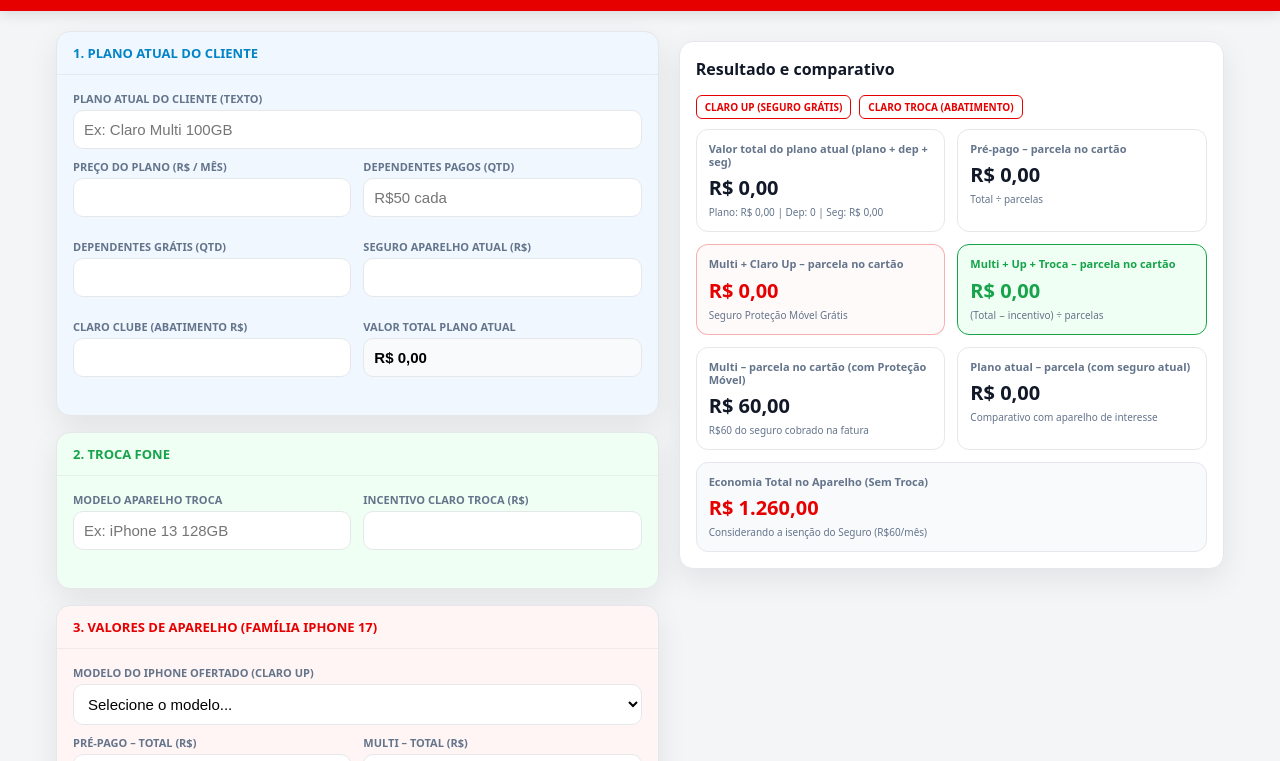
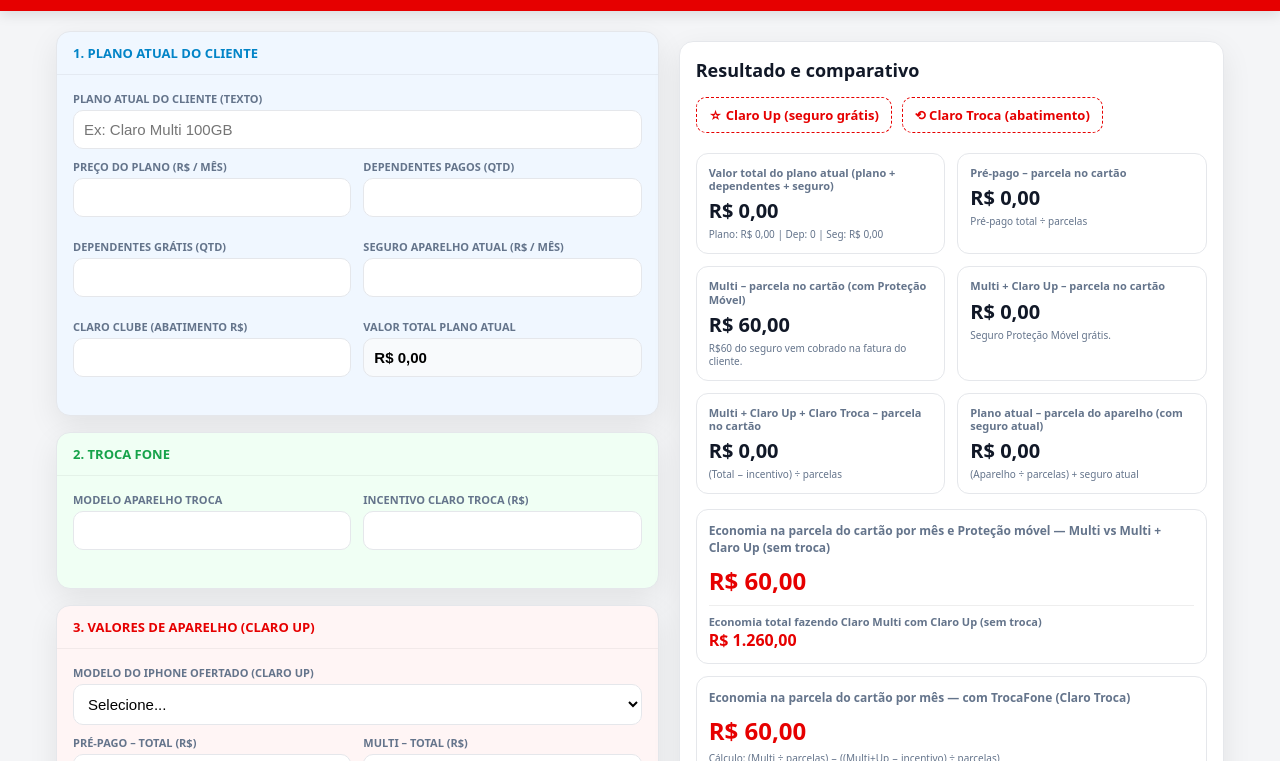
Before and after one commit to antoniobelocontato-eng/simulador-teste-claro-up-antonio, a plain HTML site: page index.html in a window 1280 px wide. Shown: the part 39-800 px from the top of the page. Drawn offline with Linux system fonts and the light colour scheme.

```diff
--- a/index.html
+++ b/index.html
@@ -3,13 +3,13 @@
 <head>
 <meta charset="UTF-8" />
 <meta name="viewport" content="width=device-width, initial-scale=1.0"/>
-<title>Simulador Claro Up – V3.0</title>
+<title>Simulador Claro Up – V3.0 Oficial</title>
 <style>
 :root{
   --claro-red:#e60000; --claro-red-dark:#c80000;
   --bg:#f4f5f7; --card:#fff; --text:#111827; --muted:#64748b;
   --border:#e5e7eb; --radius:14px; --shadow:0 10px 30px rgba(0,0,0,0.08);
-  /* Cores dos Setores */
+  /* Cores dos Setores (Esquerda) */
   --c-plano:#f0f7ff; --c-troca:#f0fff4; --c-oferta:#fff5f5; --c-outros:#fffbeb; --c-acessorios:#f8fafc;
 }
 *{box-sizing:border-box}
@@ -21,7 +21,7 @@
 main{max-width:1200px;margin:20px auto;padding:0 16px;display:grid;grid-template-columns:1fr;gap:20px}
 @media(min-width:1024px){ main{grid-template-columns:1.05fr 0.95fr} }
 
-/* Cards de Preenchimento (Esquerda) */
+/* LADO ESQUERDO: SETORES COLORIDOS */
 .sector-card{border-radius:var(--radius);border:1px solid var(--border);margin-bottom:16px;background:var(--card);box-shadow:var(--shadow);overflow:hidden}
 .sector-hd{padding:12px 16px;font-weight:800;font-size:13px;text-transform:uppercase;border-bottom:1px solid rgba(0,0,0,0.05)}
 .sector-bd{padding:16px}
@@ -34,37 +34,40 @@
 
 .field-group{display:grid;grid-template-columns:1fr 1fr;gap:12px;margin-bottom:12px}
 @media(max-width:600px){ .field-group{grid-template-columns:1fr} }
-
 .field{display:flex;flex-direction:column;gap:4px;margin-bottom:10px}
 label{font-size:11px;font-weight:700;color:var(--muted);text-transform:uppercase}
 input, select, textarea{padding:10px;border:1px solid var(--border);border-radius:10px;font-size:15px;background:#fff}
 
-/* Acessórios Dinâmicos */
+/* ACESSÓRIOS */
 .acessorio-row{display:flex;gap:8px;margin-bottom:8px;align-items:center}
 .btn-plus{background:var(--claro-red);color:#fff;border:none;border-radius:50%;width:26px;height:26px;cursor:pointer;font-weight:bold}
 
-/* Lado Direito (Resultados) */
-.results-column{display:flex;flex-direction:column;gap:16px}
+/* LADO DIREITO: RESULTADO E COMPARATIVO (FIEL AO PRINT 1) */
+.results-column{display:flex;flex-direction:column;gap:12px}
 @media(min-width:1024px){ .results-column{position:sticky;top:80px;height:fit-content} }
 
-.res-card{background:#fff;border-radius:var(--radius);border:1px solid var(--border);box-shadow:var(--shadow);padding:16px}
-.res-hd{font-weight:800;font-size:16px;margin-bottom:15px;display:flex;justify-content:space-between;align-items:center}
-.kpi-grid{display:grid;grid-template-columns:1fr 1fr;gap:12px}
-@media(max-width:500px){ .kpi-grid{grid-template-columns:1fr} }
+.res-container{background:#fff;border-radius:var(--radius);border:1px solid var(--border);box-shadow:var(--shadow);padding:16px}
+.res-title{font-weight:800;font-size:18px;margin-bottom:15px}
 
-.kcard{border:1px solid var(--border);border-radius:12px;padding:12px;background:#fff}
-.k-label{font-size:11px;font-weight:700;color:var(--muted);line-height:1.2;margin-bottom:6px;display:block}
-.k-val{font-size:20px;font-weight:900;color:var(--text)}
-.k-sub{font-size:10px;color:var(--muted);margin-top:4px;display:block}
-.highlight{border:1px solid rgba(230,0,0,0.3);background:rgba(230,0,0,0.02)}
-.highlight .k-val{color:var(--claro-red)}
+.badge-row{display:flex;gap:10px;margin-bottom:20px}
+.badge-box{border:1px dashed var(--claro-red);padding:8px 12px;border-radius:10px;color:var(--claro-red);font-size:13px;font-weight:800;display:flex;align-items:center;gap:6px}
 
-.footer-full{grid-column:1/-1;background:#fff;padding:20px;border-radius:var(--radius);border:1px solid var(--border);text-align:center;margin-top:20px}
-.btn-whatsapp{background:#25d366;color:#fff;border:none;padding:14px 30px;border-radius:999px;font-weight:800;cursor:pointer;font-size:16px}
-.timestamp{margin-top:15px;font-size:12px;color:var(--muted);font-weight:bold}
+.k-grid{display:grid;grid-template-columns:1fr 1fr;gap:12px;margin-bottom:15px}
+@media(max-width:500px){ .k-grid{grid-template-columns:1fr} }
 
-.badge-row{display:flex;gap:8px;margin-bottom:10px}
-.badge{padding:4px 8px;border-radius:6px;font-size:10px;font-weight:800;border:1px solid var(--claro-red);color:var(--claro-red)}
+.k-box{border:1px solid var(--border);border-radius:12px;padding:12px;background:#fff}
+.k-label{font-size:11px;font-weight:700;color:var(--muted);line-height:1.2;margin-bottom:5px;display:block}
+.k-val{font-size:20px;font-weight:900;color:#111827}
+.k-sub{font-size:10px;color:var(--muted);margin-top:4px;display:block;line-height:1.3}
+
+/* Cards de Economia (Fiel ao print) */
+.eco-card{border:1px solid var(--border);border-radius:12px;padding:12px;margin-bottom:12px;background:#fff}
+.eco-label{font-size:12px;font-weight:800;color:var(--muted);margin-bottom:8px;display:block}
+.eco-val{font-size:24px;font-weight:900;color:var(--claro-red);display:block;margin-bottom:5px}
+.eco-footer{font-size:11px;color:var(--muted);border-top:1px solid #eee;padding-top:8px;margin-top:8px}
+
+.footer-full{grid-column:1/-1;background:#fff;padding:25px;border-radius:var(--radius);border:1px solid var(--border);text-align:center;margin-top:20px}
+.btn-whatsapp{background:#25d366;color:#fff;border:none;padding:16px 40px;border-radius:999px;font-weight:800;cursor:pointer;font-size:16px;box-shadow:0 4px 12px rgba(37,211,102,0.3)}
 </style>
 </head>
 <body>
@@ -85,9 +88,9 @@
                 <div class="field"><label>Plano atual do cliente (texto)</label><input id="planoAtualNome" type="text" placeholder="Ex: Claro Multi 100GB"></div>
                 <div class="field-group">
                     <div class="field"><label>Preço do plano (R$ / mês)</label><input id="planoAtualPreco" inputmode="decimal"></div>
-                    <div class="field"><label>Dependentes pagos (Qtd)</label><input id="depPagos" type="number" placeholder="R$50 cada"></div>
+                    <div class="field"><label>Dependentes pagos (Qtd)</label><input id="depPagos" type="number"></div>
                     <div class="field"><label>Dependentes grátis (Qtd)</label><input id="depGratis" type="number"></div>
-                    <div class="field"><label>Seguro Aparelho Atual (R$)</label><input id="seguroInteresse" inputmode="decimal"></div>
+                    <div class="field"><label>Seguro Aparelho Atual (R$ / mês)</label><input id="seguroInteresse" inputmode="decimal"></div>
                     <div class="field"><label>Claro Clube (Abatimento R$)</label><input id="claroClube" inputmode="decimal"></div>
                     <div class="field"><label>Valor total plano atual</label><input id="totalPlanoAtual" readonly style="background:#f8fafc;font-weight:900"></div>
                 </div>
@@ -98,19 +101,19 @@
             <div class="sector-hd">2. Troca Fone</div>
             <div class="sector-bd">
                 <div class="field-group">
-                    <div class="field"><label>Modelo Aparelho Troca</label><input id="modeloTroca" type="text" placeholder="Ex: iPhone 13 128GB"></div>
+                    <div class="field"><label>Modelo Aparelho Troca</label><input id="modeloTroca" type="text"></div>
                     <div class="field"><label>Incentivo Claro Troca (R$)</label><input id="incentivoTroca" inputmode="decimal"></div>
                 </div>
             </div>
         </div>
 
         <div class="sector-card s-oferta">
-            <div class="sector-hd">3. Valores de Aparelho (Família iPhone 17)</div>
+            <div class="sector-hd">3. Valores de Aparelho (Claro Up)</div>
             <div class="sector-bd">
                 <div class="field">
                     <label>Modelo do iPhone Ofertado (Claro Up)</label>
                     <select id="modeloOferta">
-                        <option value="">Selecione o modelo...</option>
+                        <option value="">Selecione...</option>
                         <optgroup label="iPhone 17">
                             <option>iPhone 17 256GB</option><option>iPhone 17 512GB</option>
                         </optgroup>
@@ -134,7 +137,7 @@
                 <div class="field">
                     <label>Parcelamento</label>
                     <select id="parcelasSel">
-                        <option value="12">12x</option><option value="18">18x</option><option value="21" selected>21x</option>
+                        <option value="12">12x</option><option value="21" selected>21x</option>
                     </select>
                 </div>
             </div>
@@ -153,80 +156,100 @@
         <div class="sector-card s-acessorios">
             <div class="sector-hd">5. Acessórios</div>
             <div class="sector-bd">
-                <div id="acessoriosContainer">
-                    <div class="acessorio-row">
-                        <input type="text" placeholder="Acessório" class="ace-nome">
-                        <input type="number" placeholder="R$" class="ace-preco" style="width:90px" oninput="recalc()">
-                        <button class="btn-plus" onclick="addAcessorio()">+</button>
-                    </div>
-                </div>
-                <div style="margin-top:15px; font-weight:900; display:flex; justify-content:space-between; border-top:1px solid #e2e8f0; padding-top:10px">
-                    <span>VALOR TOTAL ACESSÓRIOS:</span>
-                    <span id="totalAcessorios">R$ 0,00</span>
+                <div id="acessoriosContainer"><div class="acessorio-row">
+                    <input type="text" placeholder="Acessório" class="ace-nome">
+                    <input type="number" placeholder="R$" class="ace-preco" style="width:90px" oninput="recalc()">
+                    <button class="btn-plus" onclick="addAcessorio()">+</button>
+                </div></div>
+                <div style="margin-top:15px; font-weight:900; display:flex; justify-content:space-between; border-top:1px solid #eee; padding-top:10px">
+                    <span>VALOR TOTAL ACESSÓRIOS:</span><span id="totalAcessorios">R$ 0,00</span>
                 </div>
             </div>
         </div>
     </div>
 
     <div class="results-column">
-        <div class="res-card">
-            <div class="res-hd">Resultado e comparativo</div>
+        <div class="res-container">
+            <div class="res-title">Resultado e comparativo</div>
             <div class="badge-row">
-                <div class="badge">CLARO UP (SEGURO GRÁTIS)</div>
-                <div class="badge">CLARO TROCA (ABATIMENTO)</div>
+                <div class="badge-box">☆ Claro Up (seguro grátis)</div>
+                <div class="badge-box">⟲ Claro Troca (abatimento)</div>
             </div>
 
-            <div class="kpi-grid">
-                <div class="kcard">
-                    <span class="k-label">Valor total do plano atual (plano + dep + seg)</span>
+            <div class="k-grid">
+                <div class="k-box">
+                    <span class="k-label">Valor total do plano atual (plano + dependentes + seguro)</span>
                     <div class="k-val" id="outPlanoMensalAtual">R$ 0,00</div>
-                    <span class="k-sub" id="outPlanoMensalAtualDet">—</span>
+                    <span class="k-sub" id="outPlanoDet">Plano: R$ 0 | Dep: 0 | Seg: R$ 0</span>
                 </div>
-
-                <div class="kcard">
+                <div class="k-box">
                     <span class="k-label">Pré-pago – parcela no cartão</span>
-                    <div class="k-val" id="outPrePagoParcela">R$ 0,00</div>
-                    <span class="k-sub">Total ÷ parcelas</span>
+                    <div class="k-val" id="outPrePagoParc">R$ 0,00</div>
+                    <span class="k-sub">Pré-pago total ÷ parcelas</span>
                 </div>
-
-                <div class="kcard highlight">
+                <div class="k-box">
+                    <span class="k-label">Multi – parcela no cartão (com Proteção Móvel)</span>
+                    <div class="k-val" id="outMultiParc">R$ 60,00</div>
+                    <span class="k-sub">R$60 do seguro vem cobrado na fatura do cliente.</span>
+                </div>
+                <div class="k-box">
                     <span class="k-label">Multi + Claro Up – parcela no cartão</span>
-                    <div class="k-val" id="outUpParcela">R$ 0,00</div>
-                    <span class="k-sub">Seguro Proteção Móvel Grátis</span>
+                    <div class="k-val" id="outUpParc">R$ 0,00</div>
+                    <span class="k-sub">Seguro Proteção Móvel grátis.</span>
                 </div>
-
-                <div class="kcard highlight" style="border-color:#16a34a; background:#f0fff4">
-                    <span class="k-label" style="color:#16a34a">Multi + Up + Troca – parcela no cartão</span>
-                    <div class="k-val" id="outUpTrocaParcela" style="color:#16a34a">R$ 0,00</div>
+                <div class="k-box">
+                    <span class="k-label">Multi + Claro Up + Claro Troca – parcela no cartão</span>
+                    <div class="k-val" id="outUpTrocaParc">R$ 0,00</div>
                     <span class="k-sub">(Total − incentivo) ÷ parcelas</span>
                 </div>
+                <div class="k-box">
+                    <span class="k-label">Plano atual – parcela do aparelho (com seguro atual)</span>
+                    <div class="k-val" id="outInteresseParc">R$ 0,00</div>
+                    <span class="k-sub">(Aparelho ÷ parcelas) + seguro atual</span>
+                </div>
+            </div>
 
-                <div class="kcard">
-                    <span class="k-label">Multi – parcela no cartão (com Proteção Móvel)</span>
-                    <div class="k-val" id="outMultiParcela">R$ 0,00</div>
-                    <span class="k-sub">R$60 do seguro cobrado na fatura</span>
+            <div class="eco-card">
+                <span class="eco-label">Economia na parcela do cartão por mês e Proteção móvel — Multi vs Multi + Claro Up (sem troca)</span>
+                <span class="eco-val" id="outEcoMensal">R$ 60,00</span>
+                <div class="eco-footer">
+                    <strong>Economia total fazendo Claro Multi com Claro Up (sem troca)</strong><br>
+                    <span id="outEcoTotalAparelho" style="font-size: 16px; color: var(--claro-red); font-weight: 900;">R$ 1.260,00</span>
                 </div>
+            </div>
 
-                <div class="kcard">
-                    <span class="k-label">Plano atual – parcela (com seguro atual)</span>
-                    <div class="k-val" id="outInteresseParcela">R$ 0,00</div>
-                    <span class="k-sub">Comparativo com aparelho de interesse</span>
+            <div class="eco-card">
+                <span class="eco-label">Economia na parcela do cartão por mês — com TrocaFone (Claro Troca)</span>
+                <span class="eco-val" id="outEcoTrocaMensal">R$ 60,00</span>
+                <span class="k-sub">Cálculo: (Multi ÷ parcelas) − ((Multi+Up − incentivo) ÷ parcelas)</span>
+            </div>
+
+            <div class="eco-card">
+                <span class="eco-label" style="font-size: 10px;">ECONOMIA NO VALOR TOTAL DO APARELHO SE O CLIENTE FIZER O UP GRADE...</span>
+                <div style="display:flex; justify-content:space-between; margin-bottom:5px">
+                    <span><b>ECONOMIA no CLARO UP Sem TrocaFone</b></span>
+                    <span id="outEcoTotalSem" class="eco-val" style="font-size:16px">R$ 1.260,00</span>
                 </div>
+                <div style="display:flex; justify-content:space-between">
+                    <span><b>Com TrocaFone</b></span>
+                    <span id="outEcoTotalCom" class="eco-val" style="font-size:16px">R$ 1.260,00</span>
+                </div>
+                <div class="eco-footer">Obs: R$60 do seguro x 21 parcelas = R$ 1.260,00.</div>
+            </div>
 
-                <div class="kcard" style="grid-column: 1 / -1; background:#f8fafc">
-                    <span class="k-label">Economia Total no Aparelho (Sem Troca)</span>
-                    <div class="k-val" id="outEcoAparelhoSem" style="color:#e60000">R$ 0,00</div>
-                    <span class="k-sub">Considerando a isenção do Seguro (R$60/mês)</span>
-                </div>
+            <div class="k-box">
+                <span class="k-label">Residual Claro Up (custo futuro no 22º mês se não renovar)</span>
+                <div class="k-val" id="outResidual">R$ 0,00</div>
+                <span class="k-sub">Pode quitar à vista ou parcelar em até 12x após o 21º mês.</span>
             </div>
         </div>
     </div>
 
     <div class="footer-full">
         <button class="btn-whatsapp" onclick="copiar()">Copiar Resumo (WhatsApp)</button>
-        <div class="field" style="max-width:600px; margin:20px auto 10px">
+        <div class="field" style="max-width:600px; margin:20px auto 10px; text-align:left">
             <label>Observações da Proposta</label>
-            <textarea id="obs" placeholder="Ex: Condição válida para portabilidade..."></textarea>
+            <textarea id="obs" rows="3"></textarea>
         </div>
         <div class="timestamp" id="msgValidade"></div>
     </div>
@@ -257,47 +280,47 @@
     const seguroAtual = parseVal("seguroInteresse");
     const clube = parseVal("claroClube");
 
-    // 1. Plano Atual
+    // 1. Cálculo Plano
     const totalPlano = planoPreco + (depPagos * 50) + seguroAtual;
     $("totalPlanoAtual").value = brl(totalPlano);
     $("outPlanoMensalAtual").textContent = brl(totalPlano);
-    $("outPlanoMensalAtualDet").textContent = `Plano: ${brl(planoPreco)} | Dep: ${depPagos} | Seg: ${brl(seguroAtual)}`;
+    $("outPlanoDet").textContent = `Plano: ${brl(planoPreco)} | Dep: ${depPagos} | Seg: ${brl(seguroAtual)}`;
 
-    // 2. Aparelhos e Up
-    const upTotal = Math.max(0, parseVal("claroUpTotal") - clube);
-    const multiTotal = Math.max(0, parseVal("multiTotal") - clube);
+    // 2. Aparelhos
     const prePago = parseVal("prePagoTotal");
+    const multi = Math.max(0, parseVal("multiTotal") - clube);
+    const up = Math.max(0, parseVal("claroUpTotal") - clube);
     const incentivo = parseVal("incentivoTroca");
+    const residual = parseVal("residual");
 
-    // Parcela Up (Seguro Grátis)
-    const upParc = upTotal / parcelas;
-    $("outUpParcela").textContent = brl(upParc);
+    $("outPrePagoParc").textContent = brl(prePago / parcelas);
+    $("outMultiParc").textContent = brl((multi / parcelas) + 60);
+    $("outUpParc").textContent = brl(up / parcelas);
+    $("outUpTrocaParc").textContent = brl(Math.max(0, up - incentivo) / parcelas);
 
-    // Parcela Up com Troca
-    const upTrocaParc = Math.max(0, upTotal - incentivo) / parcelas;
-    $("outUpTrocaParcela").textContent = brl(upTrocaParc);
+    const interesseTotal = parseVal("totalInteresse");
+    $("outInteresseParc").textContent = brl((interesseTotal / parcelas) + seguroAtual);
 
-    // Parcela Pré-pago
-    $("outPrePagoParcela").textContent = brl(prePago / parcelas);
+    // 3. Economias (Fiel ao print 1)
+    const ecoMensal = ((multi/parcelas)+60) - (up/parcelas);
+    $("outEcoMensal").textContent = brl(ecoMensal);
+    $("outEcoTotalAparelho").textContent = brl(ecoMensal * parcelas);
 
-    // Parcela Multi (Com Seguro R$60 na fatura)
-    const multiParcCartao = multiTotal / parcelas;
-    $("outMultiParcela").textContent = brl(multiParcCartao + 60);
+    const ecoTrocaMensal = ((multi/parcelas)+60) - (Math.max(0, up - incentivo)/parcelas);
+    $("outEcoTrocaMensal").textContent = brl(ecoTrocaMensal);
 
-    // Parcela Aparelho Interesse
-    const interesseTotal = parseVal("totalInteresse");
-    $("outInteresseParcela").textContent = brl((interesseTotal / parcelas) + seguroAtual);
+    const ecoTotalSem = (multi + (60 * parcelas)) - up;
+    const ecoTotalCom = (multi + (60 * parcelas)) - (up - incentivo);
+    $("outEcoTotalSem").textContent = brl(ecoTotalSem);
+    $("outEcoTotalCom").textContent = brl(ecoTotalCom);
 
-    // Economia Total (Lógica original: Multi + Seguros - Up)
-    const ecoAparelho = (multiTotal + (60 * parcelas)) - upTotal;
-    $("outEcoAparelhoSem").textContent = brl(ecoAparelho);
+    $("outResidual").textContent = brl(residual);
 
-    // Soma Acessórios
+    // 4. Acessórios
     let totalAce = 0;
     document.querySelectorAll(".ace-preco").forEach(el => totalAce += parseFloat(el.value) || 0);
     $("totalAcessorios").textContent = brl(totalAce);
 
-    // Data e Hora
     const agora = new Date();
     $("msgValidade").textContent = `Esta simulação é válida apenas para a data: ${agora.toLocaleDateString()} às ${agora.toLocaleTimeString()}`;
 }
@@ -306,13 +329,11 @@
     const agora = new Date();
     let txt = `*SIMULAÇÃO CLARO UP*\n`;
     txt += `📅 ${agora.toLocaleDateString()} às ${agora.toLocaleTimeString()}\n\n`;
-    txt += `📱 *Aparelho:* ${$("modeloOferta").value || "—"}\n`;
-    txt += `💳 *Parcela Up:* ${$("outUpParcela").textContent}\n`;
-    if(parseVal("incentivoTroca") > 0) txt += `♻️ *Com Troca:* ${$("outUpTrocaParcela").textContent}\n`;
+    txt += `📱 *Aparelho:* ${$("modeloOferta").value}\n`;
+    txt += `💳 *Parcela Up:* ${$("outUpParc").textContent}\n`;
+    if(parseVal("incentivoTroca") > 0) txt += `♻️ *Com Troca:* ${$("outUpTrocaParc").textContent}\n`;
     txt += `\n*Acessórios:* ${$("totalAcessorios").textContent}\n`;
-    txt += `*Economia Estimada:* ${$("outEcoAparelhoSem").textContent}\n`;
-    if($("obs").value) txt += `\n*Obs:* ${$("obs").value}`;
-
+    txt += `\n*Obs:* ${$("obs").value}`;
     navigator.clipboard.writeText(txt).then(() => alert("Resumo copiado!"));
 }
 
```
